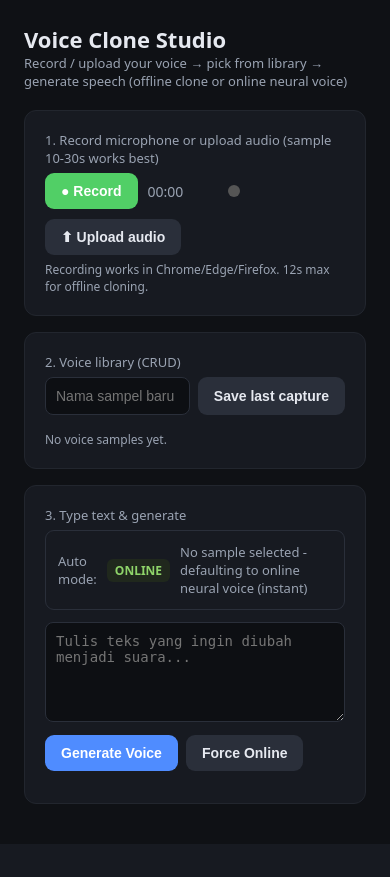
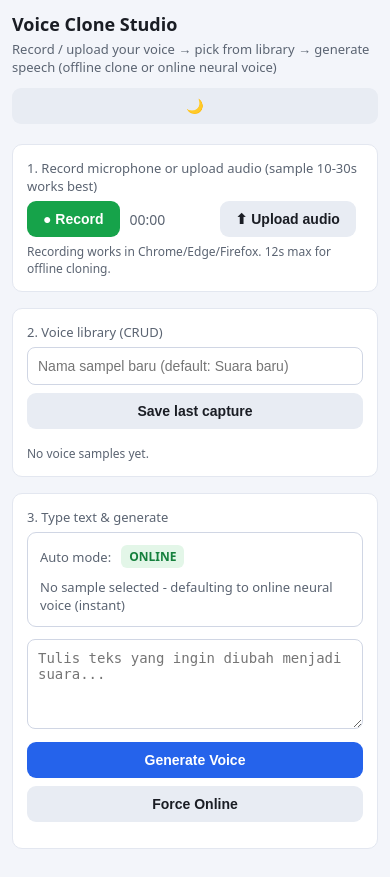
Before and after one commit to sugeng-riyanto/voice_record, a Flask app: page / in a window 390 px wide. Before the commit the page ends 804 px from the top, so only its background shows below. Run offline with Flask 3, Linux system fonts and the light colour scheme; data that the repository does not hold is empty.

Commit message:
ui: responsive layout for mobile/tablet/laptop + light/dark theme toggle

```diff
--- a/templates/index.html
+++ b/templates/index.html
@@ -5,21 +5,41 @@
 <meta name="viewport" content="width=device-width, initial-scale=1.0">
 <title>Voice Clone Studio</title>
 <style>
-  :root { --bg:#0f1115; --card:#171a21; --accent:#4f8cff; --green:#51cf66; --red:#ff6b6b; --text:#e6e9f0; --muted:#9aa3b2; }
+  :root {
+    color-scheme: dark;
+    --bg:#0f1115; --card:#171a21; --accent:#4f8cff; --green:#51cf66; --red:#ff6b6b;
+    --text:#e6e9f0; --muted:#9aa3b2;
+    --border:#22262e; --input:#0d0f13; --input-border:#2a2f3a;
+    --btn-gray:#2a2f3a; --sample:#0d0f13; --sample-border:#2a2f3a; --selected:#1b2440;
+    --tag-offline-bg:#1b2440; --tag-offline-text:#7fb0ff;
+    --tag-online-bg:#20281d; --tag-online-text:#8fd46a;
+  }
+  [data-theme="light"] {
+    color-scheme: light;
+    --bg:#f3f5fa; --card:#ffffff; --accent:#2563eb; --green:#16a34a; --red:#dc2626;
+    --text:#1a1d24; --muted:#5b6472;
+    --border:#e3e7f0; --input:#ffffff; --input-border:#d0d6e4;
+    --btn-gray:#e8ecf3; --sample:#ffffff; --sample-border:#d0d6e4; --selected:#e3ebff;
+    --tag-offline-bg:#e3ebff; --tag-offline-text:#2563eb;
+    --tag-online-bg:#e3f6e8; --tag-online-text:#15803d;
+  }
   * { box-sizing:border-box; margin:0; padding:0; }
-  body { background:var(--bg); color:var(--text); font-family:system-ui,Segoe UI,sans-serif; min-height:100vh; padding:24px; }
+  body { background:var(--bg); color:var(--text); font-family:system-ui,Segoe UI,sans-serif; min-height:100vh; padding:24px; transition:background .2s,color .2s; }
   .wrap { max-width:820px; margin:0 auto; }
-  h1 { font-size:22px; }
-  .sub { color:var(--muted); font-size:13px; margin-bottom:20px; }
-  .card { background:var(--card); border:1px solid #22262e; border-radius:12px; padding:20px; margin-bottom:16px; }
+  .topbar { display:flex; justify-content:space-between; align-items:flex-start; gap:12px; margin-bottom:20px; }
+  .topbar h1 { font-size:22px; }
+  .theme-btn { flex-shrink:0; padding:10px 12px; }
+  .sub { color:var(--muted); font-size:13px; margin-top:4px; }
+  .card { background:var(--card); border:1px solid var(--border); border-radius:12px; padding:20px; margin-bottom:16px; }
   label { display:block; font-size:13px; color:var(--muted); margin-bottom:6px; }
-  textarea, input[type=text], select { width:100%; background:#0d0f13; color:var(--text); border:1px solid #2a2f3a; border-radius:8px; padding:10px; font-size:14px; }
+  textarea, input[type=text], select { width:100%; background:var(--input); color:var(--text); border:1px solid var(--input-border); border-radius:8px; padding:10px; font-size:14px; }
   textarea { min-height:100px; resize:vertical; margin-bottom:8px; }
 
   .recbar { display:flex; gap:10px; align-items:center; flex-wrap:wrap; }
-  .btn { padding:10px 16px; background:var(--accent); color:#fff; border:none; border-radius:9px; font-size:14px; font-weight:600; cursor:pointer; }
+  .btn { padding:10px 16px; background:var(--accent); color:#fff; border:none; border-radius:9px; font-size:14px; font-weight:600; cursor:pointer; transition:opacity .15s, transform .05s; }
+  .btn:active { transform:scale(.97); }
   .btn:disabled { opacity:.45; cursor:not-allowed; }
-  .btn.green { background:var(--green); } .btn.gray { background:#2a2f3a; color:var(--text); }
+  .btn.green { background:var(--green); } .btn.gray { background:var(--btn-gray); color:var(--text); }
   .btn.red { background:var(--red); }
   .recind { width:12px; height:12px; border-radius:50%; background:#555; display:inline-block; }
   .recind.on { background:var(--red); animation:pulse 1s infinite; }
@@ -27,22 +47,22 @@
   .timer { font-variant-numeric:tabular-nums; color:var(--muted); font-size:14px; min-width:70px; }
 
   .lib { display:flex; flex-direction:column; gap:8px; max-height:300px; overflow:auto; }
-  .sample { display:flex; align-items:center; gap:10px; background:#0d0f13; border:1px solid #2a2f3a; border-radius:9px; padding:10px; }
-  .sample.selected { border-color:var(--accent); background:#1b2440; }
+  .sample { display:flex; align-items:center; gap:10px; background:var(--sample); border:1px solid var(--sample-border); border-radius:9px; padding:10px; }
+  .sample.selected { border-color:var(--accent); background:var(--selected); }
   .sample audio { flex:0 0 180px; height:36px; }
-  .sample .meta { flex:1; }
-  .sample .name { font-size:14px; font-weight:600; }
+  .sample .meta { flex:1; min-width:0; }
+  .sample .name { font-size:14px; font-weight:600; overflow:hidden; text-overflow:ellipsis; white-space:nowrap; }
   .sample .dur { font-size:12px; color:var(--muted); }
-  .sample .acts { display:flex; gap:6px; }
-  .icon-btn { background:none; border:1px solid #2a2f3a; color:var(--text); border-radius:7px; padding:6px 9px; font-size:12px; cursor:pointer; }
+  .sample .acts { display:flex; gap:6px; flex-shrink:0; }
+  .icon-btn { background:none; border:1px solid var(--sample-border); color:var(--text); border-radius:7px; padding:6px 9px; font-size:12px; cursor:pointer; }
   .icon-btn:hover { border-color:var(--accent); }
   .icon-btn.del:hover { border-color:var(--red); color:var(--red); }
 
-  .modebox { display:flex; align-items:center; gap:10px; padding:12px; border:1px solid #2a2f3a; border-radius:9px; margin-bottom:12px; font-size:13px; }
+  .modebox { display:flex; align-items:center; gap:10px; padding:12px; border:1px solid var(--input-border); border-radius:9px; margin-bottom:12px; font-size:13px; flex-wrap:wrap; }
   .auto { color:var(--muted); }
   .modebox .tag { padding:3px 8px; border-radius:6px; font-weight:700; font-size:12px; }
-  .tag.offline { background:#1b2440; color:#7fb0ff; }
-  .tag.online { background:#20281d; color:#8fd46a; }
+  .tag.offline { background:var(--tag-offline-bg); color:var(--tag-offline-text); }
+  .tag.online { background:var(--tag-online-bg); color:var(--tag-online-text); }
 
   .status { margin-top:12px; font-size:13px; white-space:pre-wrap; }
   .err { color:var(--red); } .ok { color:var(--green); }
@@ -51,12 +71,38 @@
   .hint { font-size:12px; color:var(--muted); margin-top:6px; }
   .inline { display:flex; gap:8px; }
   .inline input { flex:1; }
+
+  @media (max-width:600px) {
+    body { padding:12px; }
+    .topbar { flex-direction:column; }
+    .topbar h1 { font-size:18px; }
+    .wrap { max-width:100%; }
+    .card { padding:14px; border-radius:10px; }
+    .btn { width:100%; }
+    .recbar .btn, .recbar .timer, .recbar .recind { width:auto; }
+    .inline { flex-direction:column; }
+    .inline .btn { width:100%; }
+    .sample { flex-direction:column; align-items:stretch; }
+    .sample audio { flex:1 1 auto; width:100%; }
+    .sample .acts { justify-content:flex-end; }
+    .lib { max-height:60vh; }
+    textarea { min-height:90px; }
+  }
+  @media (min-width:601px) and (max-width:900px) {
+    body { padding:18px; }
+    .btn { padding:10px 14px; }
+  }
 </style>
 </head>
 <body>
 <div class="wrap">
-  <h1>Voice Clone Studio</h1>
-  <div class="sub">Record / upload your voice → pick from library → generate speech (offline clone or online neural voice)</div>
+  <div class="topbar">
+    <div>
+      <h1>Voice Clone Studio</h1>
+      <div class="sub">Record / upload your voice → pick from library → generate speech (offline clone or online neural voice)</div>
+    </div>
+    <button class="btn gray theme-btn" id="themeBtn" onclick="toggleTheme()">☀️</button>
+  </div>
 
   <!-- Record / Upload -->
   <div class="card">
@@ -105,6 +151,22 @@
 
 <script>
 let mediaRecorder = null, chunks = [], recStart = 0, timerId = null, lastBlob = null;
+
+// ---- Theme ----
+function getTheme() {
+  const saved = localStorage.getItem('theme');
+  if (saved === 'light' || saved === 'dark') return saved;
+  return window.matchMedia('(prefers-color-scheme: light)').matches ? 'light' : 'dark';
+}
+function applyTheme(t) {
+  document.documentElement.dataset.theme = t;
+  document.getElementById('themeBtn').textContent = t === 'light' ? '🌙' : '☀️';
+  localStorage.setItem('theme', t);
+}
+function toggleTheme() {
+  applyTheme(document.documentElement.dataset.theme === 'light' ? 'dark' : 'light');
+}
+applyTheme(getTheme());
 
 // ---- Recording ----
 async function toggleRec() {
```
